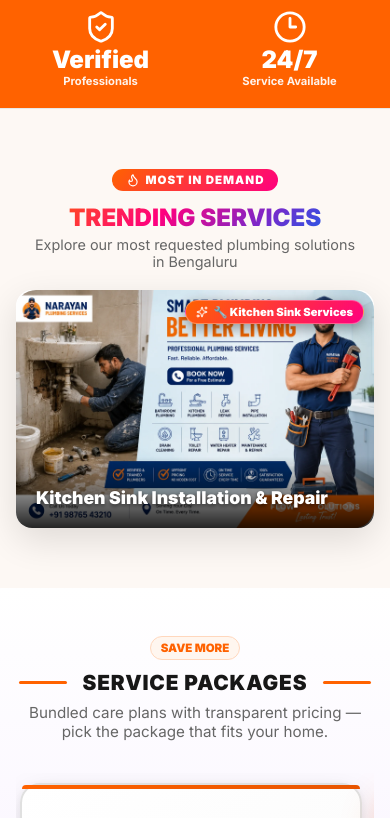
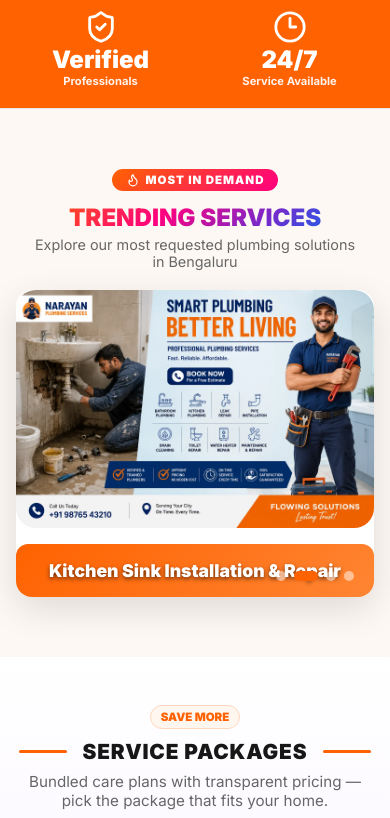
Before and after one commit to vj-mazu/narayan_plumbing, a React (Vite) app: page / in a window 390 px wide. Shown: the part 1160-1978 px from the top of the page. Built offline with nearby package versions, Linux system fonts and the light colour scheme; the HTML template or start-up script is replaced by a standard one.

Commit message:
Move trending services title text below carousel on mobile instead of overlaying image

```diff
--- a/src/index.css
+++ b/src/index.css
@@ -1758,27 +1758,23 @@ img { display: block; max-width: 100%; }
     display: block !important;
   }
   .trending-badge-overlay {
-    font-size: 0.72rem;
-    padding: 6px 12px;
-    top: 12px;
-    right: 12px;
-    position: absolute !important;
-    z-index: 10 !important;
+    display: none !important;
   }
   .trending-title-overlay {
-    padding: 16px 18px;
-    position: absolute !important;
-    bottom: 0 !important;
-    left: 0 !important;
-    right: 0 !important;
-    z-index: 10 !important;
+    position: static !important;
+    padding: 16px 18px !important;
+    background: linear-gradient(135deg, #ff6200, #ff8533) !important;
+    color: white !important;
+    border-radius: 12px !important;
+    margin-top: 16px !important;
+    text-align: center !important;
   }
   .trending-title-overlay h3 {
     font-size: 1.1rem;
+    color: white !important;
   }
   .trending-nav-arrow {
-    width: 38px;
-    height: 38px;
+    display: none !important;
   }
 
   /* Why Choose Carousel Mobile - Perfect Fit No Gaps No Crop */
```
